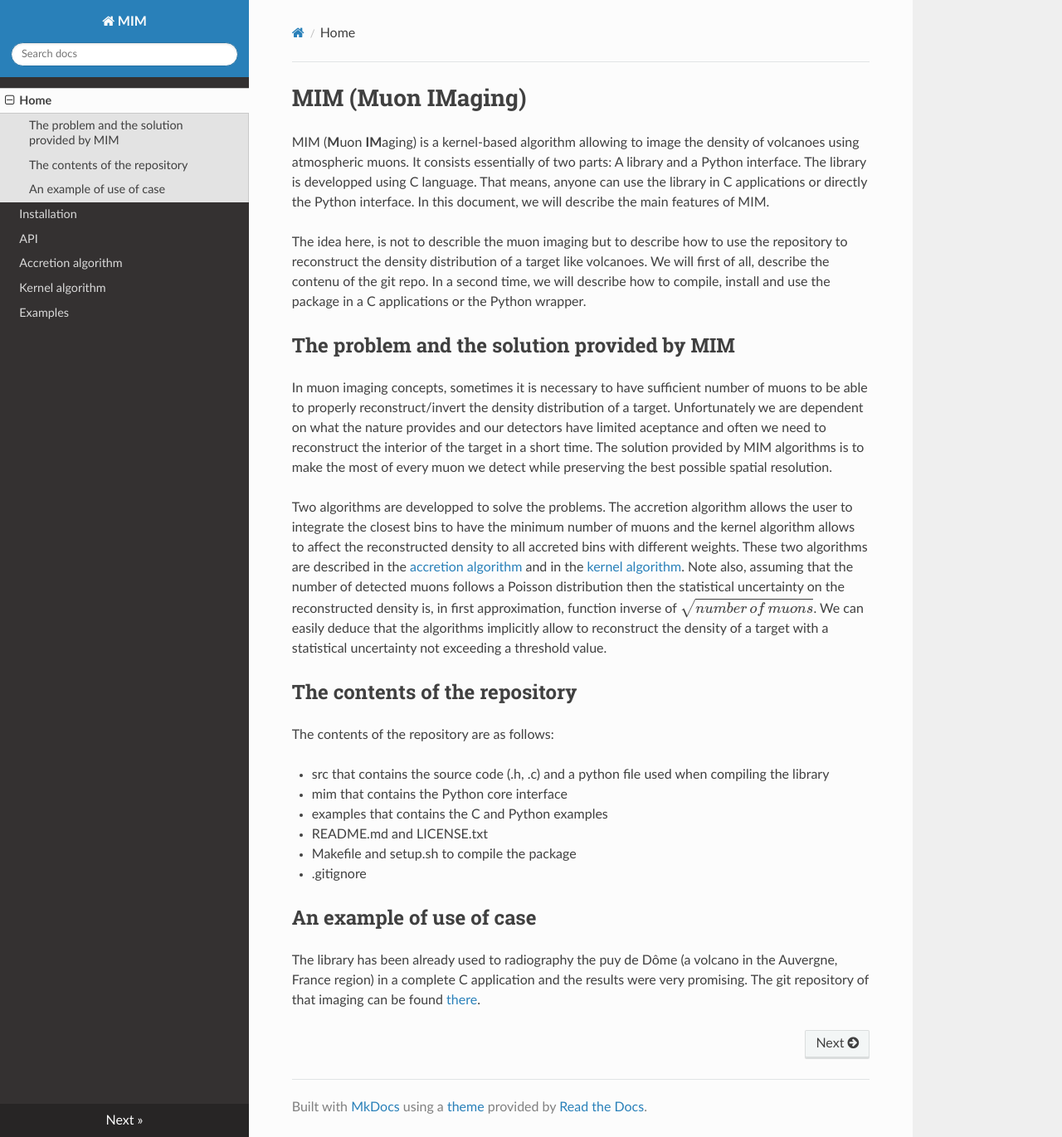
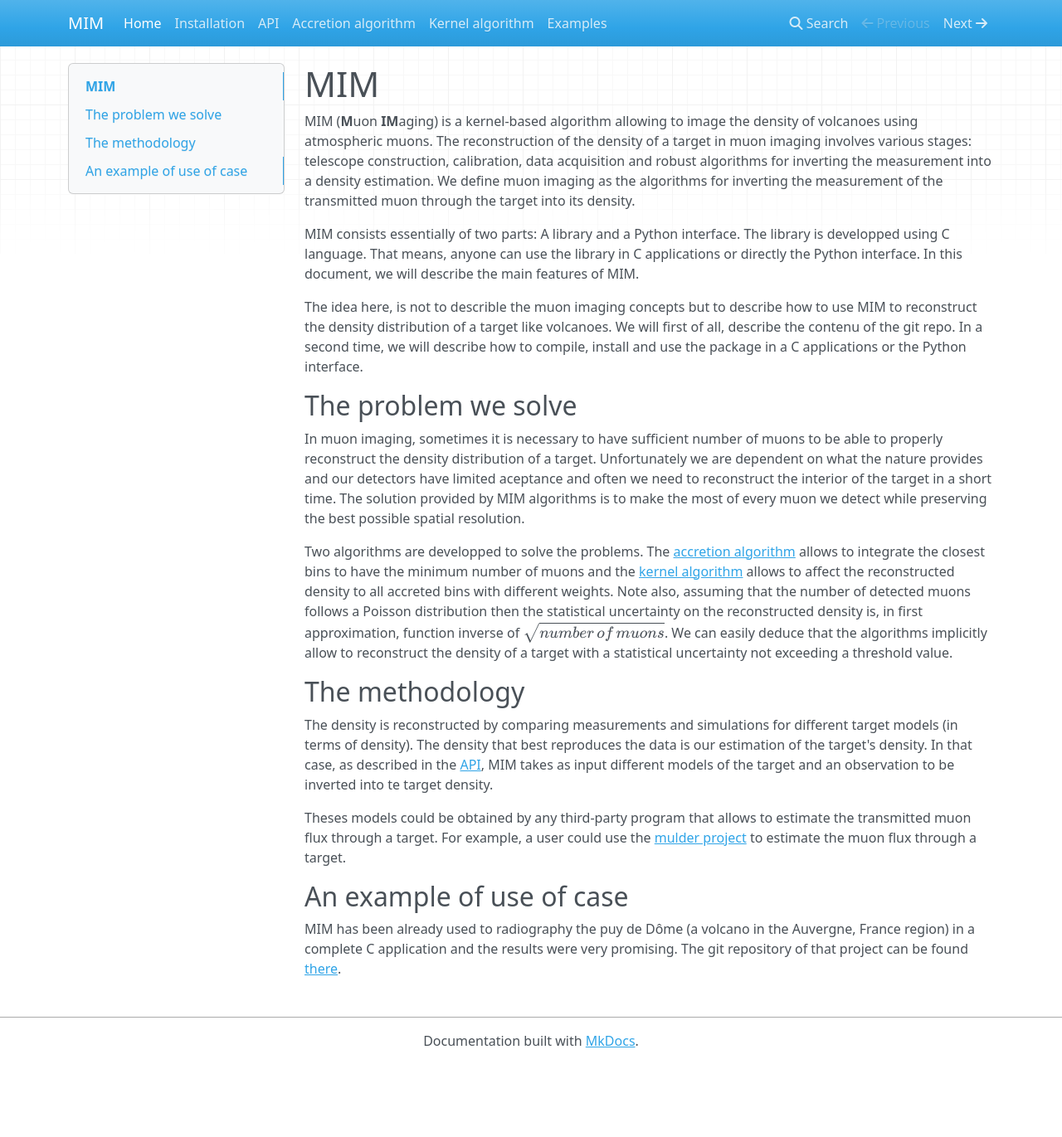
Before and after one commit to kvernet/mim-docs, an MkDocs documentation site: the page built from docs/index.md, in a window 1280 px wide and 1371 px high. Shown: the whole window at 83% size. Built offline with MkDocs 1.6.1, drawn with Linux system fonts in a browser that asks for light colours; nearby versions of some CDN libraries; formulas are drawn with MathJax 3.

Commit message:
Working on the home page

```diff
--- a/docs/index.md
+++ b/docs/index.md
@@ -1,24 +1,26 @@
-# MIM (Muon IMaging)
-MIM (**M**uon **IM**aging) is a kernel-based algorithm allowing to image the density of volcanoes using atmospheric muons. It consists essentially of two parts: A library and a Python interface. The library is developped using C language. That means, anyone can use the library in C applications or directly the Python interface. In this document, we will describe the main features of MIM.
+# MIM
 
-The idea here, is not to describle the muon imaging but to describe how to use the repository to reconstruct the density distribution of a target like volcanoes. We will first of all, describe the contenu of the git repo. In a second time, we will describe how to compile, install and use the package in a C applications or the Python wrapper.
+MIM (**M**uon **IM**aging) is a kernel-based algorithm allowing to image the density of volcanoes using atmospheric muons. The reconstruction of the density of a target in muon imaging involves various stages: telescope construction, calibration, data acquisition and robust algorithms for inverting the measurement into a density estimation. We define muon imaging as the algorithms for inverting the measurement of the transmitted muon through the target into its density.
 
-## The problem and the solution provided by MIM
+MIM consists essentially of two parts: A library and a Python interface. The library is developped using C language. That means, anyone can use the library in C applications or directly the Python interface. In this document, we will describe the main features of MIM.
 
-In muon imaging concepts, sometimes it is necessary to have sufficient number of muons to be able to properly reconstruct/invert the density distribution of a target. Unfortunately we are dependent on what the nature provides and our detectors have limited aceptance and often we need to reconstruct the interior of the target in a short time. The solution provided by MIM algorithms is to make the most of every muon we detect while preserving the best possible spatial resolution.
-
-Two algorithms are developped to solve the problems. The accretion algorithm allows the user to integrate the closest bins to have the minimum number of muons and the kernel algorithm allows to affect the reconstructed density to all accreted bins with different weights. These two algorithms are described in the [accretion algorithm](algorithms/accretion.md#the-accretion-algorithm) and in the [kernel algorithm](algorithms/kernel.md#the-kernel-algorithm). Note also, assuming that the number of detected muons follows a Poisson distribution then the statistical uncertainty on the reconstructed density is, in first approximation, function inverse of $\sqrt{number\, of\, muons}$. We can easily deduce that the algorithms implicitly allow to reconstruct the density of a target with a statistical uncertainty not exceeding a threshold value.
+The idea here, is not to describle the muon imaging concepts but to describe how to use MIM to reconstruct the density distribution of a target like volcanoes. We will first of all, describe the contenu of the git repo. In a second time, we will describe how to compile, install and use the package in a C applications or the Python interface.
 
 
-## The contents of the repository
-The contents of the repository are as follows:
+## The problem we solve
 
-- src that contains the source code (.h, .c) and a python file used when compiling the library
-- mim that contains the Python core interface
-- examples that contains the C and Python examples
-- README.md and LICENSE.txt
-- Makefile and setup.sh to compile the package
-- .gitignore
+In muon imaging, sometimes it is necessary to have sufficient number of muons to be able to properly reconstruct the density distribution of a target. Unfortunately we are dependent on what the nature provides and our detectors have limited aceptance and often we need to reconstruct the interior of the target in a short time. The solution provided by MIM algorithms is to make the most of every muon we detect while preserving the best possible spatial resolution.
+
+Two algorithms are developped to solve the problems. The [accretion algorithm](algorithms/accretion.md#the-accretion-algorithm) allows to integrate the closest bins to have the minimum number of muons and the [kernel algorithm](algorithms/kernel.md#the-kernel-algorithm) allows to affect the reconstructed density to all accreted bins with different weights. Note also, assuming that the number of detected muons follows a Poisson distribution then the statistical uncertainty on the reconstructed density is, in first approximation, function inverse of $\sqrt{number\, of\, muons}$. We can easily deduce that the algorithms implicitly allow to reconstruct the density of a target with a statistical uncertainty not exceeding a threshold value.
+
+
+## The methodology
+
+The density is reconstructed by comparing measurements and simulations for different target models (in terms of density). The density that best reproduces the data is our estimation of the target's density. In that case, as described in the [API](api.md), MIM takes as input different models of the target and an observation to be inverted into te target density.
+
+Theses models could be obtained by any third-party program that allows to estimate the transmitted muon flux through a target. For example, a user could use the [mulder project](https://github.com/niess/mulder) to estimate the muon flux through a target.
+
 
 ## An example of use of case
-The library has been already used to radiography the puy de Dôme (a volcano in the Auvergne, France region) in a complete C application and the results were very promising. The git repository of that imaging can be found [there](https://github.com/kvernet/mim-pdd).
+
+MIM has been already used to radiography the puy de Dôme (a volcano in the Auvergne, France region) in a complete C application and the results were very promising. The git repository of that project can be found [there](https://github.com/kvernet/mim-pdd).
--- a/mkdocs.yml
+++ b/mkdocs.yml
@@ -18,6 +18,6 @@ markdown_extensions:
     - mdx_math:
         enable_dollar_delimiter: True
     - fenced_code
-theme: readthedocs
+
 extra_javascript:
     - https://cdnjs.cloudflare.com/ajax/libs/mathjax/2.7.4/MathJax.js?config=TeX-AMS-MML_HTMLorMML
```
Also changed, not shown: docs/installation.md (+12 -2 lines), 1 other file.
